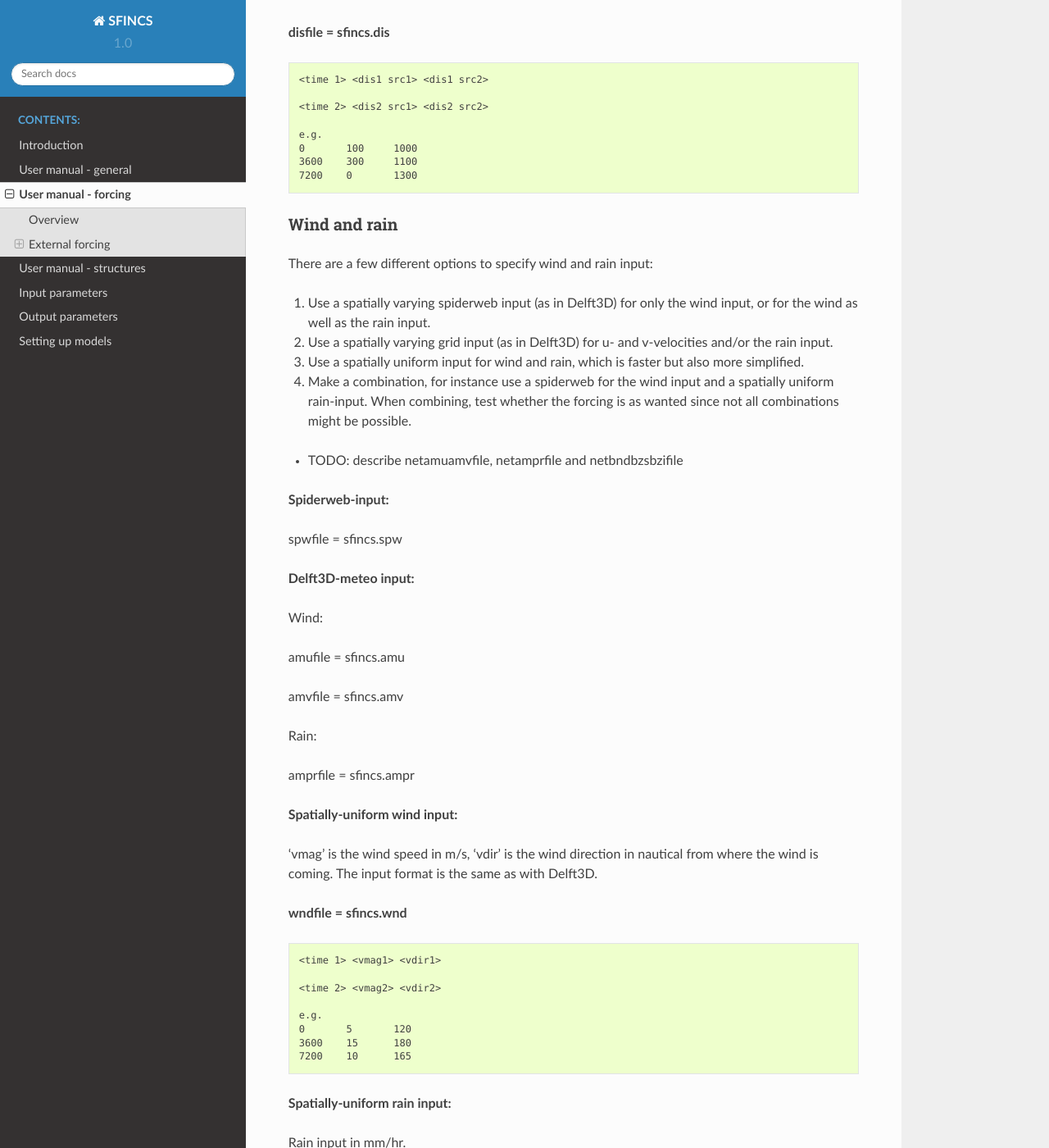
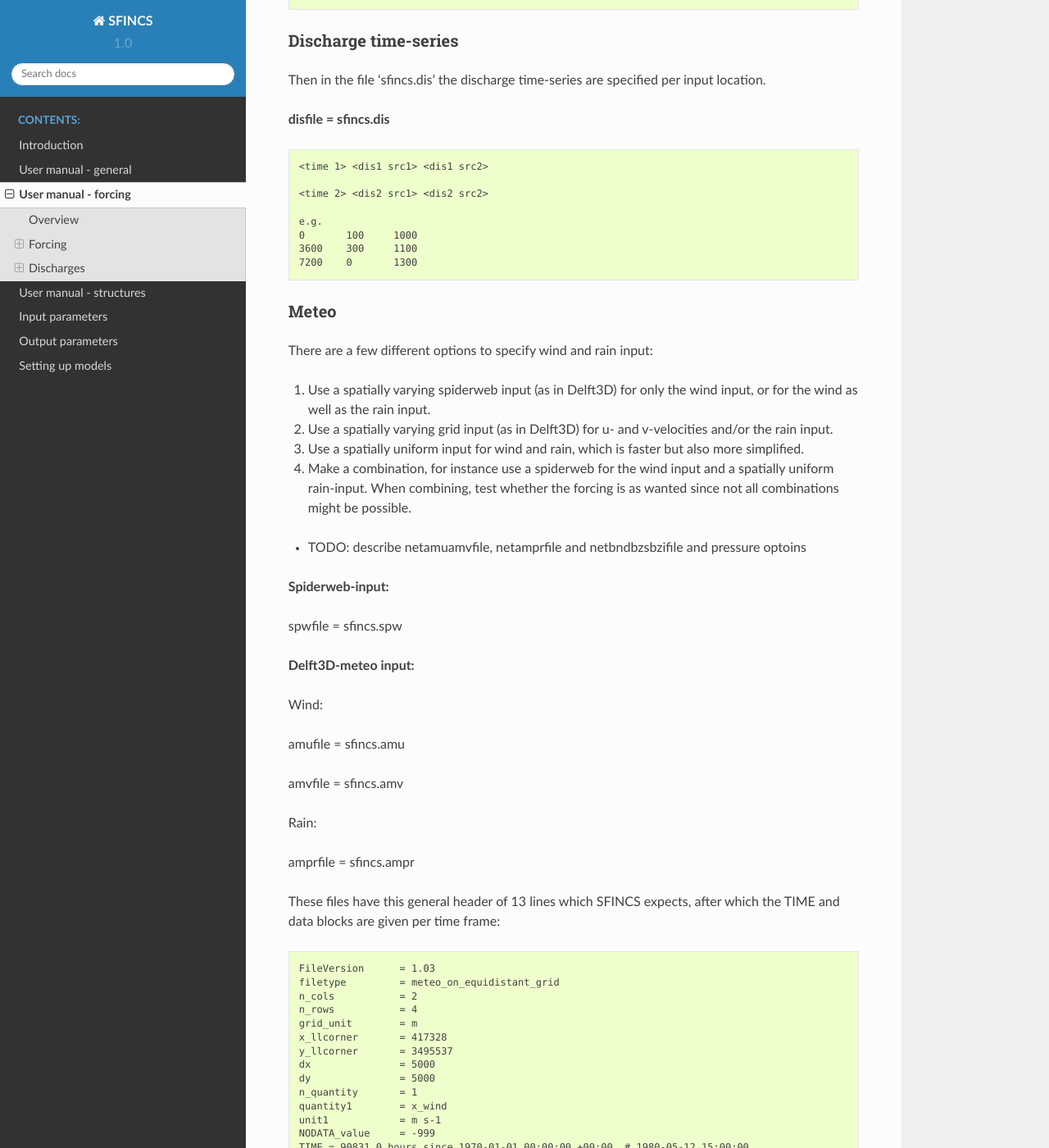
Before and after one commit to Leynse/SFINCS, a Sphinx documentation site: the page built from docs/input_forcing.rst, in a window 1280 px wide and 1400 px high, scrolled down 2570 px. Shown: the whole window at 82% size. Built offline with Sphinx 7.4.7 and the Read the Docs theme 2.0.0, drawn with Linux system fonts in a browser that asks for light colours; some of the changed text lies outside the part shown.

Commit message:
- add overview figure with color per section - change headers structure for sections

```diff
--- a/docs/input_forcing.rst
+++ b/docs/input_forcing.rst
@@ -10,13 +10,13 @@
 Below an example is given of this file, which uses a keyword/value layout.
 For more information regarding specific parameters see the pages 'Input parameters' or 'Output parameters'.
 
-.. figure:: ./figures/SFINCS_documentation_figure1.png
+.. figure:: ./figures/SFINCS_documentation_forcing.png
    :width: 800px
    :align: center
 
    Overview of input file of SFINCS with indication whther they are required or not
 
-External forcing
+Forcing
 ----------------------
 SFINCS has different functionalities regarding different relevant physical processes for compound flooding and what type of model is required.
 At first nearshore/offshore water levels can be specified at the different locations along the coast to include tides and storm surge levels.
@@ -24,10 +24,10 @@
 This varies from simple spatially uniform time-series to spatially varying spiderwebs or grid input types.
 Furthermore, simple implementations for discharges are included.
 
-Discussed in this user manual are the water-level boundaries, discharge points, wind & rain and waves.
+Discussed in this user manual are the water-level boundaries, discharge points, wind, pressure, rain and waves.
 
 Water-level boundaries
-%%%%%
+^^^^^^^^^
 
 To specify water-level time-series to the boundary cells (msk=2), first the input locations have to be specified in 'sfincs.bnd'.
 For every boundary point there is interpolated with a weighted average between the two closest input locations.
@@ -61,7 +61,7 @@
 	7200 	0.45	0.85
 
 Waves
-%%%%%
+^^^^^^^^^
 
 When forcing waves, besides providing a bzsfile with slowly varying water level time-series, also the same type of file with the quickly varying water level component due to waves can be prescribed.
 This can contain infragravity and/or short waves.
@@ -82,8 +82,11 @@
 	2 	-0.02	-0.04
 	4 	0.10	0.03
 
+Discharges
+---------
+
 Discharge points
-%%%%%
+^^^^^^^^^
 
 A simple implementation of discharge points is added to SFINCS, specify values in m^3/s.
 First specify the locations in 'sfincs.src'.
@@ -102,6 +105,9 @@
 	300000 	1500000
 	380000 	1650000
 
+Discharge time-series
+^^^^^^^^^
+
 Then in the file 'sfincs.dis' the discharge time-series are specified per input location.
 
 **disfile = sfincs.dis**
@@ -117,8 +123,8 @@
 	3600 	300	1100
 	7200 	0	1300
 
-Wind and rain
-%%%%%
+Meteo
+^^^^^^^^^
 
 There are a few different options to specify wind and rain input:
 
@@ -131,7 +137,7 @@
 4) Make a combination, for instance use a spiderweb for the wind input and a spatially uniform rain-input. When combining, test whether the forcing is as wanted since not all combinations might be possible.
 
 
-* TODO: describe netamuamvfile, netamprfile and netbndbzsbzifile
+* TODO: describe netamuamvfile, netamprfile and netbndbzsbzifile and pressure optoins
 
 **Spiderweb-input:**
 
@@ -150,6 +156,29 @@
 
 amprfile = sfincs.ampr
 
+These files have this general header of 13 lines which SFINCS expects, after which the TIME and data blocks are given per time frame:
+
+.. code-block:: text
+
+	FileVersion      = 1.03
+	filetype         = meteo_on_equidistant_grid
+	n_cols           = 2
+	n_rows           = 4
+	grid_unit        = m
+	x_llcorner       = 417328
+	y_llcorner       = 3495537
+	dx               = 5000
+	dy               = 5000
+	n_quantity       = 1
+	quantity1        = x_wind
+	unit1            = m s-1
+	NODATA_value     = -999
+	TIME = 90831.0 hours since 1970-01-01 00:00:00 +00:00  # 1980-05-12 15:00:00
+ 	0 0 0 0
+	0 0 0 0
+	TIME = 90831.0 hours since 1970-01-01 00:00:00 +00:00  # 1980-05-12 15:00:00
+ 	0 0 0 0
+	0 0 0 0
 
 **Spatially-uniform wind input:**
 
```
Also changed, not shown: docs/input.rst (+118 -94 lines), docs/input_structures.rst (+8 -5 lines), docs/figures/SFINCS_documentation_domain.png (added), docs/figures/SFINCS_documentation_forcing.png (added), docs/figures/SFINCS_documentation_modelsettings.png (added), docs/figures/SFINCS_documentation_structures.png (added).
